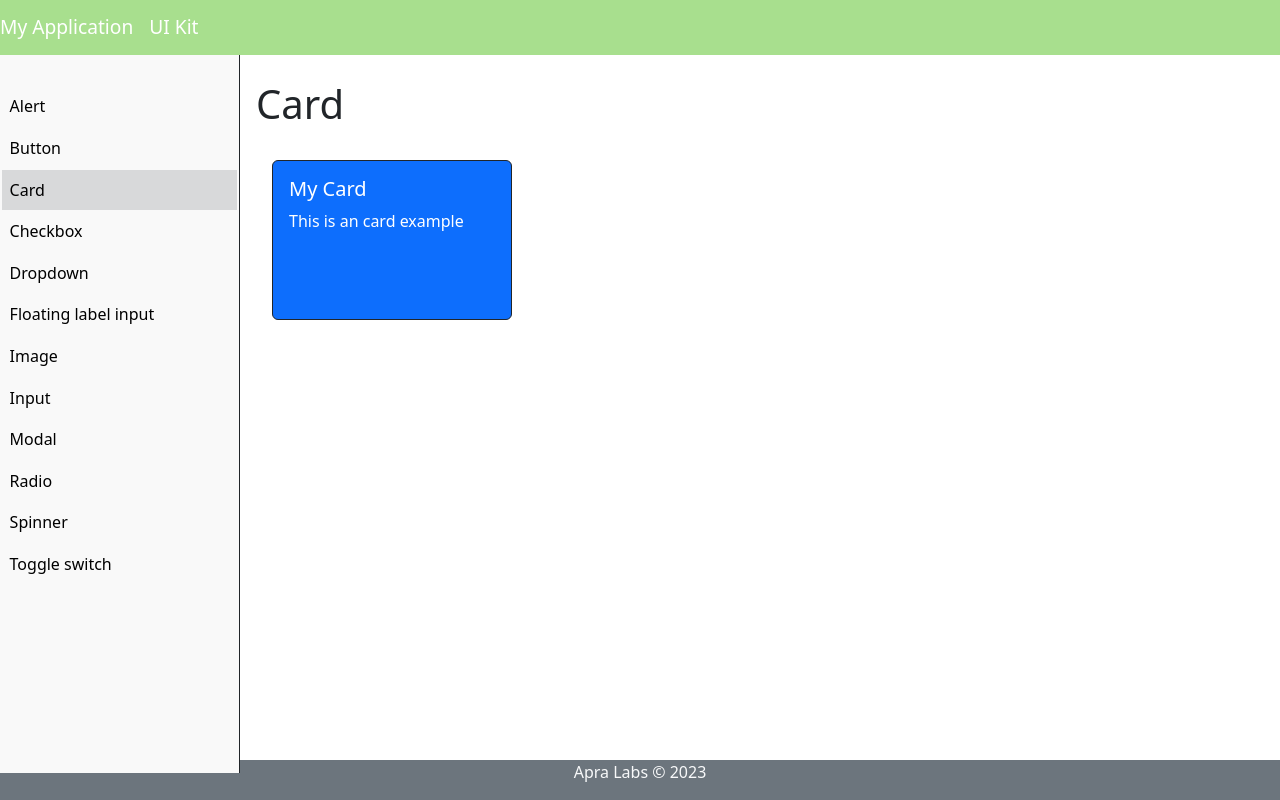
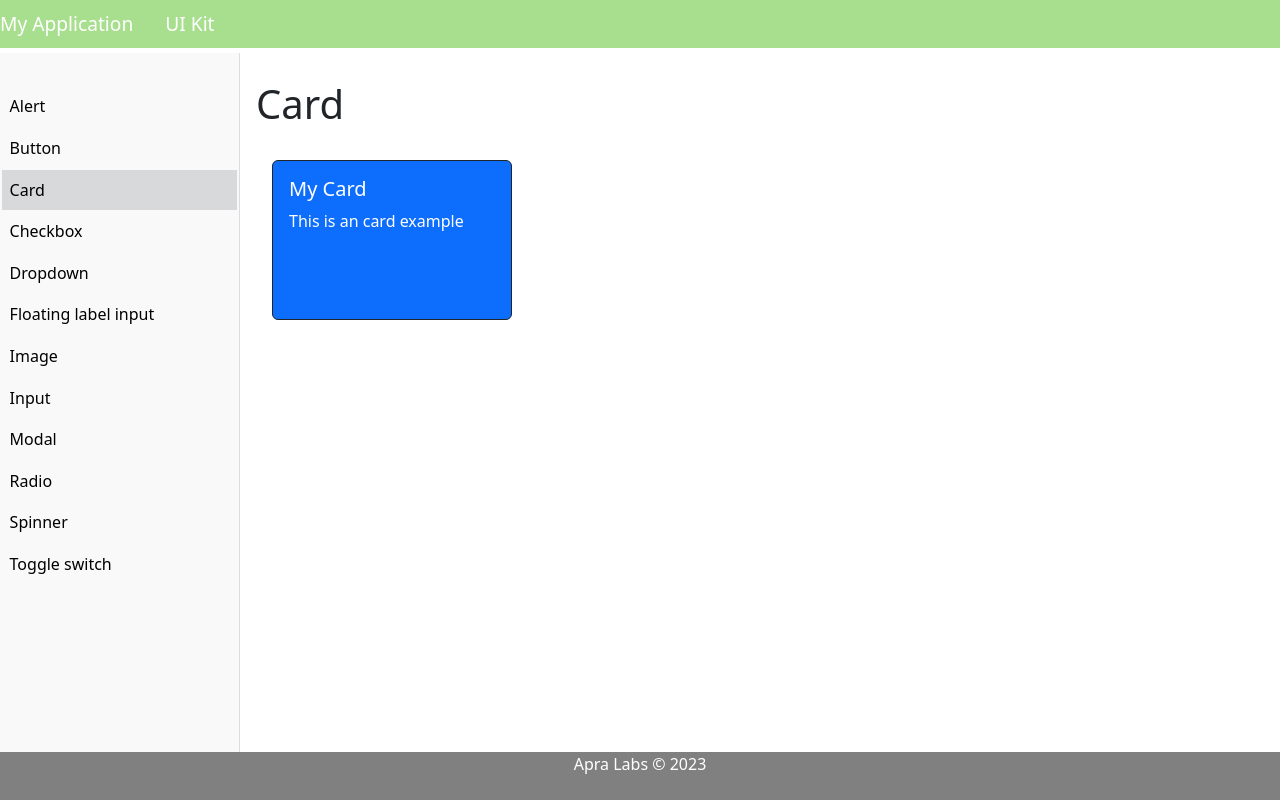
Before and after one commit to Apra-Labs/React-Boilerplate, a React (Create React App) app: page /uikit/card in a window 1280 px wide. Built offline with nearby package versions, Linux system fonts and the light colour scheme.

Commit message:
Modified sidebar css.

```diff
--- a/src/components/DropDownComponent.tsx
+++ b/src/components/DropDownComponent.tsx
@@ -9,7 +9,7 @@ interface DropDownProps {
     variant?: "primary" | "secondary" | "danger" | "success" | "warning" | "info" | "light" | "dark";
     onSelect?: (e: string | null) => void;
     enableSearch?: boolean;
-    dropdownComponentStyle?: React.CSSProperties;
+    dropdownToggleStyle?: React.CSSProperties;
     dropdownMenuStyle?: React.CSSProperties;
     searchComponentStyle?: React.CSSProperties;
     searchInputStyle?: React.CSSProperties;
@@ -34,7 +34,7 @@ const DropDownComponent: React.FC<DropDownProps> = ({
     options: items,
     onSelect,
     enableSearch,
-    dropdownComponentStyle,
+    dropdownToggleStyle,
     dropdownMenuStyle,
     searchComponentStyle,
     searchInputStyle,
@@ -65,8 +65,8 @@ const DropDownComponent: React.FC<DropDownProps> = ({
     }
 
     return (
-        <Dropdown onSelect={onSelect} style={dropdownComponentStyle} className={className} id={id} role="myDropdown">
-            <Dropdown.Toggle variant={variant}>{label}</Dropdown.Toggle>
+        <Dropdown onSelect={onSelect}  className={className} id={id} role="myDropdown">
+            <Dropdown.Toggle variant={variant} style={dropdownToggleStyle}>{label}</Dropdown.Toggle>
             <Dropdown.Menu style={dropdownMenuStyle}>
                 {enableSearch &&
                     <InputGroup style={searchComponentStyle}>
--- a/src/containers/Footer.tsx
+++ b/src/containers/Footer.tsx
@@ -1,10 +1,10 @@
-import { Container } from "react-bootstrap";
+import "./styles/Footer.css";
 
 const Footer: React.FC = () => {
     return (
-        <Container fluid className="position-absolute bottom-0 bg-secondary" data-testid="myFooter">
-            <p className="text-center text-light">Apra Labs &copy; 2023</p>
-        </Container>
+        <div className="footerContainer">
+            <p className="footerTitle">Apra Labs &copy; 2023</p>
+        </div>
     )
 }
 
--- a/src/containers/Navigation.tsx
+++ b/src/containers/Navigation.tsx
@@ -89,7 +89,7 @@ const Navigation: React.FC = () => {
 
     return (
         <>
-            <Navbar expand="md" style={{ backgroundColor: '#A8DF8E' }} data-bs-theme="light" fixed='top' role='myNavbar'>
+            <Navbar expand="md" className='nav' data-bs-theme="light" fixed='top' role='myNavbar'>
                 <Navbar.Brand as={Link} to={"/"} className='navLink'>{t("MyApplication")}</Navbar.Brand>
                 <Nav.Link as={Link} to={"/uikit/alert"} className='navLink'>{t("UiKit")}</Nav.Link>
                 <Navbar.Toggle aria-controls="navbar-offcanvas" />
--- /dev/null
+++ b/src/containers/styles/Footer.css
@@ -0,0 +1,15 @@
+.footerContainer {
+    position: fixed;
+    background-color: gray;
+    width: 100%;
+    height: 3rem;
+    left: 0;
+    bottom: 0;
+}
+
+.footerTitle{
+    display: flex;
+    align-items: center;
+    justify-content: center;
+    color: white;
+}
--- a/src/containers/styles/Navigation.css
+++ b/src/containers/styles/Navigation.css
@@ -1,3 +1,8 @@
+.nav {
+    background-color: #A8DF8E;
+    height: 3rem;
+}
+
 .sideLinks {
     display: none;
 }
--- a/src/pages/ui/styles/Sidebar.css
+++ b/src/pages/ui/styles/Sidebar.css
@@ -1,14 +1,12 @@
 .sideNav {
-    height: 90%;
+    height: calc(100% - 6rem);
     width: 15rem;
     position: fixed;
-    z-index: 1;
     top: 0;
     left: 0;
     background-color: #F9F9F9;
     border-right: 0.1rem solid;
-    border-color: rgb(33, 37, 41);
-    overflow-x: hidden;
+    border-color: #dadde1;
     padding-top: 2rem;
     margin-top: 3.3rem;
 }
```
